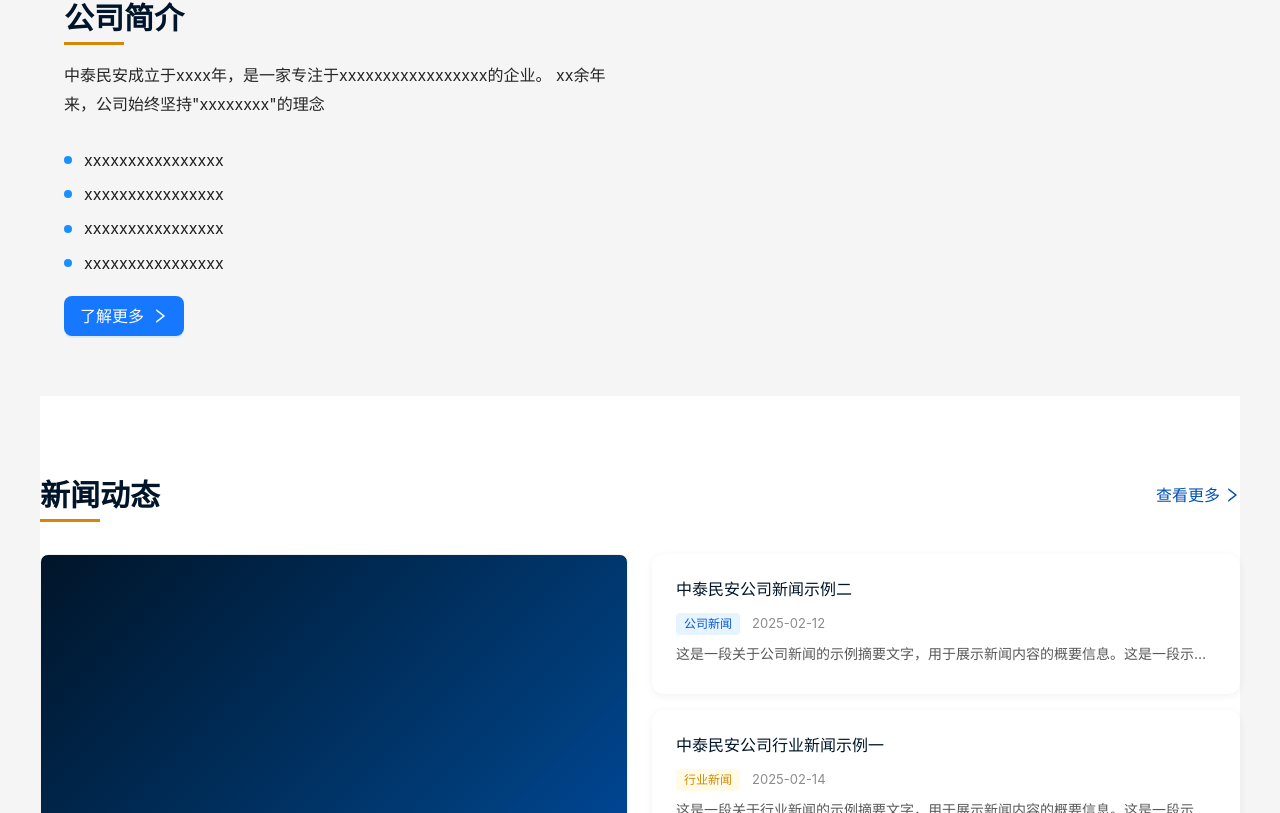
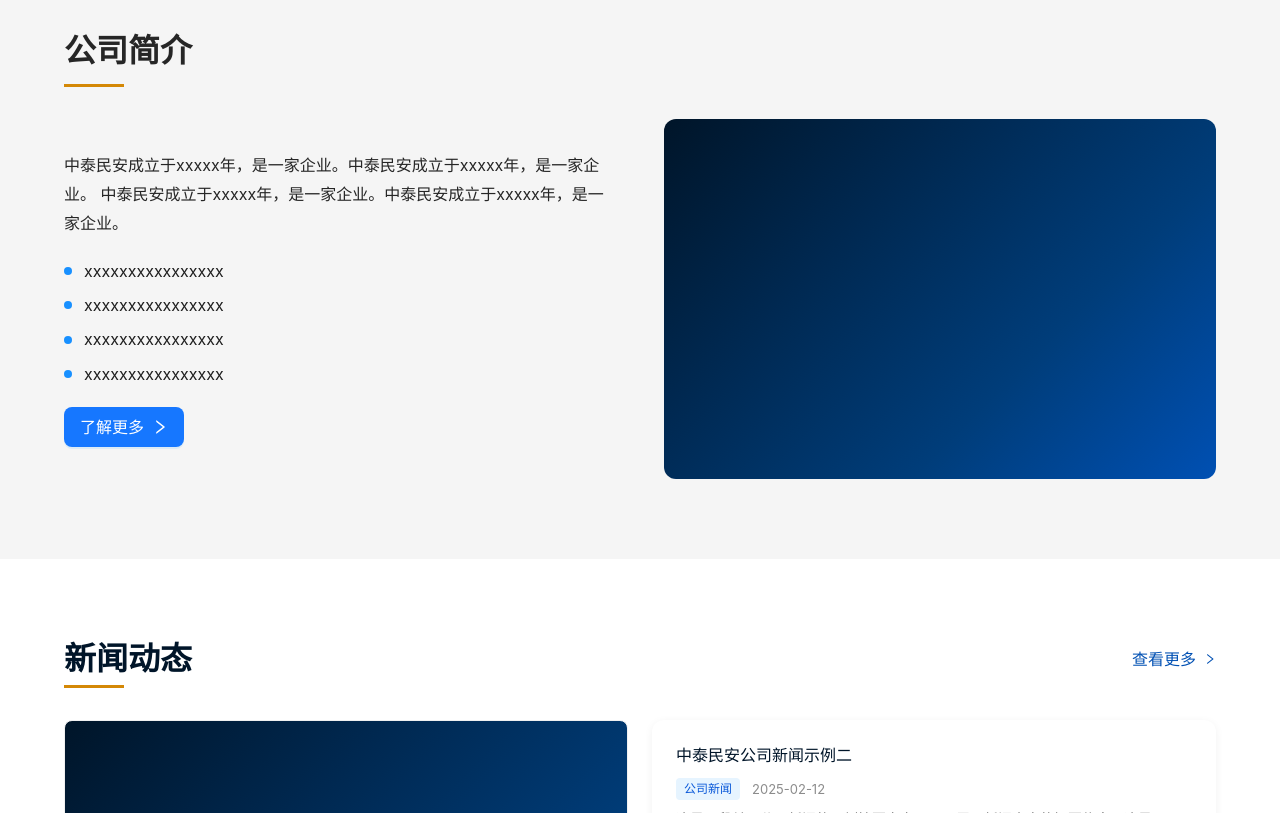
Before and after one commit to mattwhocn/zhongtai, a React app: page / in a window 1280 px wide. Shown: the part 1387-2200 px from the top of the page. Built offline with nearby package versions, Linux system fonts and the light colour scheme.

Commit message:
调整首页模块

```diff
--- a/src/pages/Home/index.tsx
+++ b/src/pages/Home/index.tsx
@@ -171,13 +171,15 @@ const Home: React.FC = () => {
 
       {/* 公司简介 */}
       <section className="company-intro">
-        <Row gutter={[48, 48]}>
-          <Col xs={24} md={12}>
         <div className="intro-content">
+          <div className="section-header">
             <Title level={2}>公司简介</Title>
-              <Paragraph className="intro-description">
-                中泰民安成立于xxxx年，是一家专注于xxxxxxxxxxxxxxxxx的企业。
-                xx余年来，公司始终坚持"xxxxxxxx"的理念
+          </div>
+          <Row gutter={[48, 48]} align="middle">
+            <Col xs={24} lg={12}>
+              <Paragraph>
+                中泰民安成立于xxxxx年，是一家企业。中泰民安成立于xxxxx年，是一家企业。
+                中泰民安成立于xxxxx年，是一家企业。中泰民安成立于xxxxx年，是一家企业。
               </Paragraph>
               <div className="intro-highlights">
                 <div className="highlight-item">
@@ -202,21 +204,22 @@ const Home: React.FC = () => {
                   了解更多 <RightOutlined />
                 </Button>
               </Link>
-            </div>
             </Col>
-          <Col xs={24} md={12}>
+            <Col xs={24} lg={12}>
               <div
                 className="intro-image"
-              style={{ background: gradients.premiumGray }}
+                style={{ background: gradients.techBlue }}
               >
                 <div className="tech-overlay" />
               </div>
             </Col>
           </Row>
+        </div>
       </section>
 
       {/* 新闻动态 */}
       <section className="news-section">
+        <div className="section-content">
           <div className="section-header">
             <Title level={2}>新闻动态</Title>
             <Link to="/news" className="view-more">
@@ -263,6 +266,7 @@ const Home: React.FC = () => {
               </div>
             </Col>
           </Row>
+        </div>
       </section>
     </Content>
   );
--- a/src/pages/Home/style.less
+++ b/src/pages/Home/style.less
@@ -89,32 +89,48 @@
 }
 
 .company-intro {
-  padding: 60px 24px;
-  max-width: 1200px;
-  margin: 0 auto;
+  padding: 80px 0;
 
   .intro-content {
-    h2 {
-      color: @dark-blue;
-      margin-bottom: 24px;
-      position: relative;
+    max-width: 1200px;
+    margin: 0 auto;
+    padding: 0 24px;
 
-      &::after {
-        content: '';
-        position: absolute;
-        left: 0;
-        bottom: -8px;
-        width: 60px;
-        height: 3px;
-        background: @gold;
+    .section-header {
+      &:extend(.section-header all);
+
+      h2 {
+        font-size: 32px;  // 强制设置字号
       }
     }
 
-    .intro-description {
+    .intro-image {
+      height: 360px;
+      border-radius: 12px;
+      position: relative;
+      overflow: hidden;
+      transition: all 0.3s ease;
+
+      &:hover {
+        transform: translateY(-5px);
+        box-shadow: @box-shadow;
+      }
+
+      .tech-overlay {
+        position: absolute;
+        top: 0;
+        left: 0;
+        right: 0;
+        bottom: 0;
+        background: @tech-grid;
+        opacity: 0.1;
+      }
+    }
+
+    .ant-typography {
       color: @gray-6;
       font-size: 16px;
       line-height: 1.8;
-      margin-bottom: 32px;
     }
 
     .intro-highlights {
@@ -137,86 +153,16 @@
       }
     }
   }
-
-  .intro-image-wrapper {
-    display: flex;
-    justify-content: center;
-    align-items: center;
-
-    .intro-image-container {
-      position: relative;
-      width: 100%;
-      max-width: 600px;
-      height: 400px;
-      background-size: 400px 400px !important;
-      transition: all 0.3s ease;
-
-      &::before {
-        content: '';
-        position: absolute;
-        top: -10px;
-        left: -10px;
-        right: 10px;
-        bottom: 10px;
-        background: @tech-grid;
-        background-size: 20px 20px;
-        opacity: 0.1;
-        z-index: 1;
-      }
-
-      .intro-image {
-        width: 100%;
-        height: auto;
-        position: relative;
-        z-index: 2;
-        border: 1px solid rgba(0, 80, 179, 0.1);
-        box-shadow: @box-shadow;
-      }
-
-      .image-overlay {
-        position: absolute;
-        top: 0;
-        left: 0;
-        right: 0;
-        bottom: 0;
-        background: linear-gradient(
-          45deg,
-          rgba(0, 80, 179, 0.05),
-          transparent
-        );
-        z-index: 3;
-      }
-
-      .tech-border {
-        position: absolute;
-        top: 10px;
-        left: 10px;
-        right: -10px;
-        bottom: -10px;
-        border: 1px solid @gold;
-        opacity: 0.3;
-        z-index: 1;
-      }
-
-      &:hover {
-        transform: translateY(-5px);
-        box-shadow: @box-shadow;
-
-        .tech-border {
-          opacity: 0.5;
-        }
-      }
-    }
-  }
 }
 
 // 响应式调整
 @media (max-width: 991px) {
   .company-intro {
-    padding: 40px 24px;
-
     .intro-content {
-      margin-bottom: 40px;
+      .intro-image {
+        height: 280px;
+        margin-top: 24px;
+      }
     }
   }
 }
@@ -224,8 +170,11 @@
 .news-section {
   padding: 80px 0;
   background: #fff;
-  max-width: 1200px;
-  margin: 0 auto;
+  .section-content {
+    max-width: 1200px;
+    margin: 0 auto;
+    padding: 0 24px;
+  }
 
   .section-header {
     display: flex;
--- a/src/styles/common.less
+++ b/src/styles/common.less
@@ -55,3 +55,45 @@
     }
   }
 }
+
+// 添加通用的标题样式
+.section-header {
+  display: flex;
+  justify-content: space-between;
+  align-items: center;
+  margin-bottom: 40px;
+
+  h2 {
+    color: @dark-blue;
+    font-size: 32px;
+    margin: 0;
+    position: relative;
+
+    &::after {
+      content: '';
+      position: absolute;
+      left: 0;
+      bottom: -8px;
+      width: 60px;
+      height: 3px;
+      background: @gold;
+    }
+  }
+
+  .view-more {
+    display: flex;
+    align-items: center;
+    color: @gray-6;
+    font-size: 16px;
+    transition: all 0.3s ease;
+
+    .anticon {
+      margin-left: 4px;
+      font-size: 12px;
+    }
+
+    &:hover {
+      color: @gold;
+    }
+  }
+}
```
Lines whose indentation alone changed are shown as unchanged.
